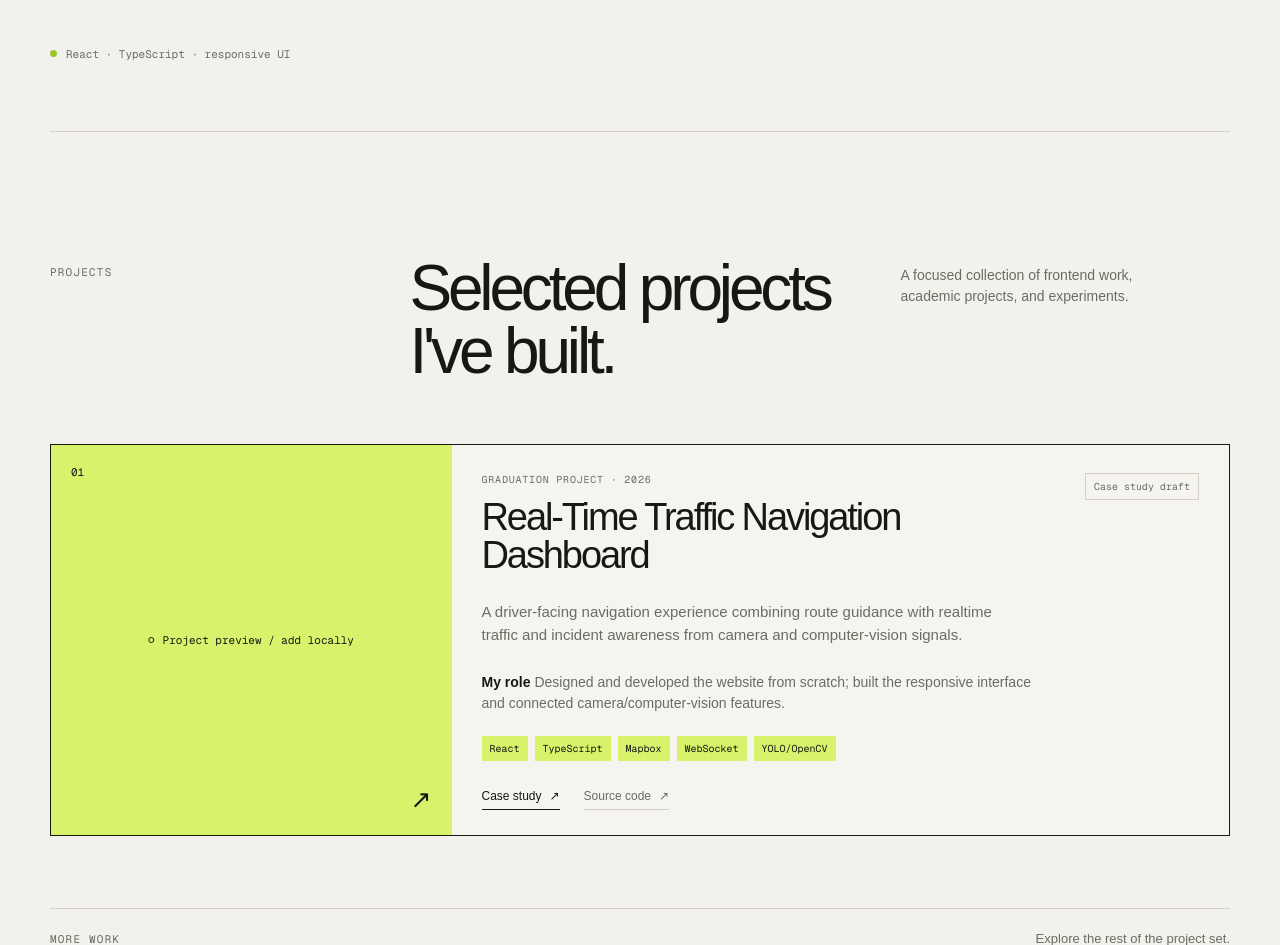
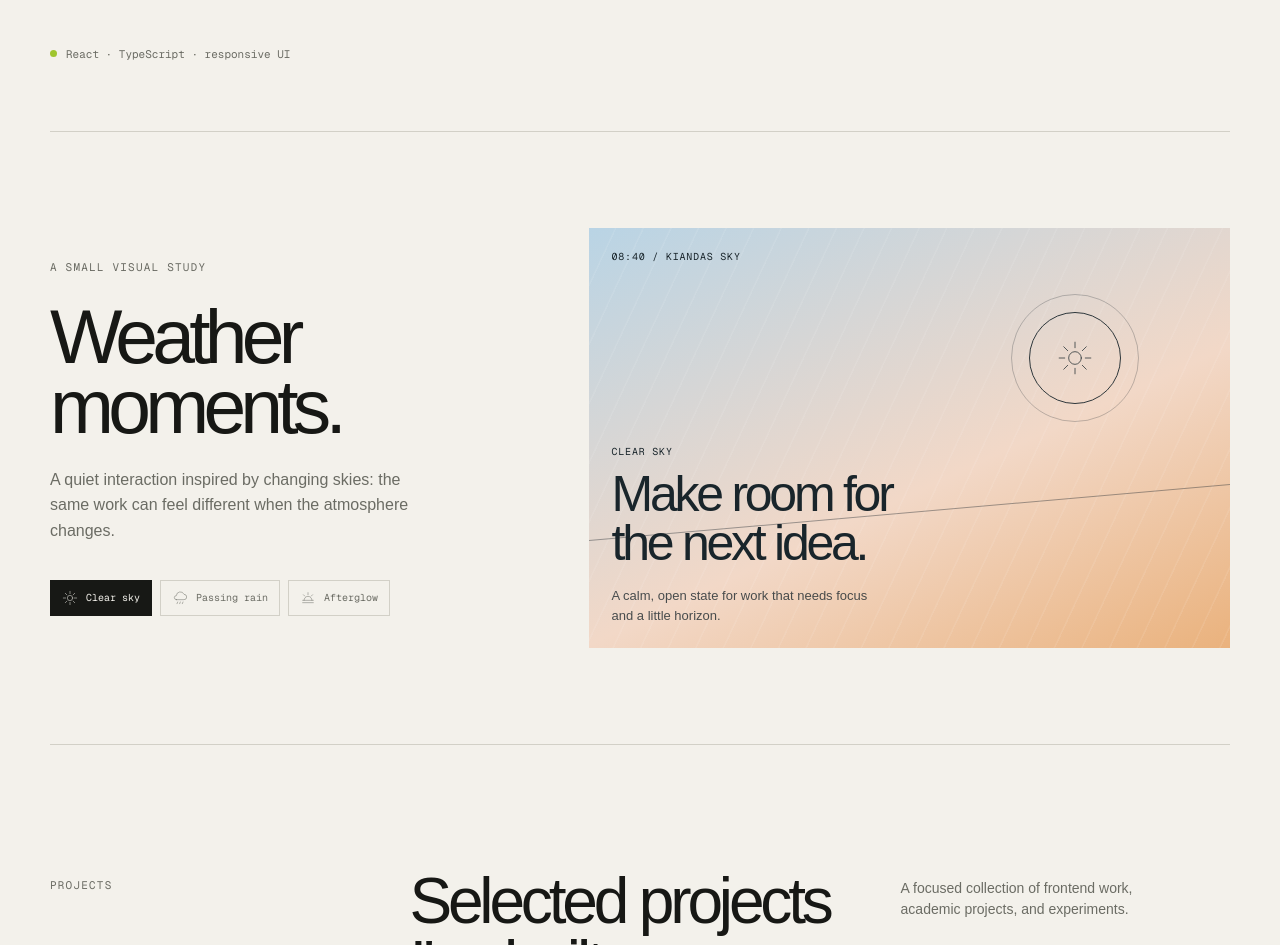
Before and after one commit to lyhoquy/Portfolio, a Next.js app: page / in a window 1280 px wide. Shown: the part 723-1668 px from the top of the page. Built offline with nearby package versions, Linux system fonts and the light colour scheme.

Commit message:
feat: add Tenki no Ko weather moments

```diff
--- a/app/globals.css
+++ b/app/globals.css
@@ -218,3 +218,42 @@ a:focus-visible { outline: 3px solid var(--ink); outline-offset: 4px; }
   .mobile-nav-menu a:hover { background: var(--accent); }
   .nav-resume { font-size: 11px; }
 }
+
+
+/* Weather Moments: atmospheric but restrained, with meaningful state changes. */
+.weather-moments {
+  display: grid;
+  grid-template-columns: minmax(0, .82fr) minmax(0, 1.18fr);
+  gap: 8%;
+  align-items: stretch;
+  padding: 96px 0;
+  border-bottom: 1px solid var(--line);
+}
+.weather-copy { align-self: center; }
+.weather-copy h2 { max-width: 420px; margin: 0; font-size: clamp(42px, 6vw, 82px); font-weight: 500; letter-spacing: -.075em; line-height: .92; }
+.weather-copy > p:not(.eyebrow) { max-width: 390px; margin: 25px 0 0; color: var(--muted); font-size: 16px; line-height: 1.6; }
+.weather-controls { display: flex; flex-wrap: wrap; gap: 8px; margin-top: 36px; }
+.weather-control { display: inline-flex; align-items: center; gap: 8px; border: 1px solid var(--line); padding: 9px 11px; background: transparent; color: var(--muted); font: 10px var(--font-geist-mono), monospace; cursor: pointer; transition: border-color .2s ease, color .2s ease, background .2s ease, transform .2s ease; }
+.weather-control:hover { border-color: var(--ink); color: var(--ink); transform: translateY(-2px); }
+.weather-control[aria-pressed="true"] { border-color: var(--ink); background: var(--ink); color: var(--paper); }
+.weather-control svg { width: 16px; height: 16px; fill: none; stroke: currentColor; stroke-linecap: round; stroke-linejoin: round; stroke-width: 1.5; }
+.weather-scene { position: relative; display: flex; min-height: 420px; flex-direction: column; justify-content: space-between; overflow: hidden; padding: 22px; background: linear-gradient(155deg, #b9d4e5 0%, #f2d8c7 58%, #eab27d 100%); color: #19252b; isolation: isolate; transition: background .45s ease, color .45s ease; }
+.weather-scene::before { position: absolute; inset: 0; z-index: -1; opacity: .22; background: repeating-linear-gradient(115deg, transparent 0 23px, rgb(255 255 255 / 40%) 24px 25px); content: ""; }
+.weather-rain .weather-scene { background: linear-gradient(155deg, #647c91 0%, #a9b7bc 52%, #d0c5b7 100%); color: #f3f1eb; }
+.weather-afterglow .weather-scene { background: linear-gradient(155deg, #43385d 0%, #b85f66 52%, #f0b374 100%); color: #fff4e7; }
+.weather-time, .weather-label { font: 10px var(--font-geist-mono), monospace; letter-spacing: .08em; text-transform: uppercase; }
+.weather-orbit { position: absolute; top: 20%; right: 17%; display: grid; width: 92px; height: 92px; place-items: center; border: 1px solid currentColor; border-radius: 50%; opacity: .9; }
+.weather-orbit::after { position: absolute; width: 128px; height: 128px; border: 1px solid currentColor; border-radius: 50%; opacity: .28; content: ""; }
+.weather-orbit svg { width: 38px; height: 38px; fill: none; stroke: currentColor; stroke-linecap: round; stroke-linejoin: round; stroke-width: 1; }
+.weather-horizon { position: absolute; right: -12%; bottom: 32%; left: -12%; height: 1px; background: currentColor; opacity: .4; transform: rotate(-5deg); }
+.weather-message { max-width: 330px; margin-top: auto; }
+.weather-message h3 { margin: 12px 0 0; font-size: clamp(28px, 4vw, 50px); font-weight: 500; letter-spacing: -.065em; line-height: .98; }
+.weather-message > p:last-child { max-width: 280px; margin: 18px 0 0; font-size: 13px; line-height: 1.55; opacity: .78; }
+@media (prefers-reduced-motion: reduce) { .weather-control { transition: none; } .weather-scene { transition: none; } }
+@media (max-width: 760px) {
+  .weather-moments { display: block; padding: 78px 0; }
+  .weather-controls { margin-bottom: 35px; }
+  .weather-scene { min-height: 360px; }
+  .weather-orbit { top: 18%; right: 16%; width: 74px; height: 74px; }
+  .weather-orbit::after { width: 106px; height: 106px; }
+}
--- a/app/layout.tsx
+++ b/app/layout.tsx
@@ -1,4 +1,5 @@
 import type { Metadata } from "next";
+import type { ReactNode } from "react";
 import { Geist, Geist_Mono } from "next/font/google";
 import "./globals.css";
 
@@ -18,7 +19,7 @@ export const metadata: Metadata = {
     "Ly Ho is a Frontend Developer building responsive and functional web experiences, with a growing interest in UI/UX.",
 };
 
-export default function RootLayout({ children }: LayoutProps<"/">) {
+export default function RootLayout({ children }: Readonly<{ children: ReactNode }>) {
   return (
     <html
       lang="en"
--- a/app/page.tsx
+++ b/app/page.tsx
@@ -2,6 +2,7 @@ import { About, Experience, Skills } from "@/components/portfolio/profile-sectio
 import { Contact, Footer } from "@/components/portfolio/contact";
 import { Hero, SiteNav } from "@/components/portfolio/hero";
 import { Projects } from "@/components/portfolio/projects";
+import { WeatherMoments } from "@/components/portfolio/weather-moments";
 import { projects } from "@/lib/portfolio-data";
 
 export default function Home() {
@@ -11,6 +12,7 @@ export default function Home() {
       <SiteNav />
       <div id="top" className="page-shell">
         <Hero />
+        <WeatherMoments />
         <Projects projects={projects} />
         <About />
         <Experience />
--- /dev/null
+++ b/components/portfolio/weather-moments.tsx
@@ -0,0 +1,101 @@
+"use client";
+
+import { useState } from "react";
+
+type WeatherMode = "clear" | "rain" | "afterglow";
+
+const moments: Record<WeatherMode, { label: string; title: string; detail: string; time: string }> = {
+  clear: {
+    label: "Clear sky",
+    title: "Make room for the next idea.",
+    detail: "A calm, open state for work that needs focus and a little horizon.",
+    time: "08:40",
+  },
+  rain: {
+    label: "Passing rain",
+    title: "Good work can start quietly.",
+    detail: "Small iterations, visible feedback, and patience with the details.",
+    time: "16:12",
+  },
+  afterglow: {
+    label: "Afterglow",
+    title: "Keep the useful parts of the day.",
+    detail: "A warm reset after shipping: reflect, refine, and leave a clear trail.",
+    time: "18:36",
+  },
+};
+
+function SunIcon() {
+  return (
+    <svg viewBox="0 0 48 48" aria-hidden="true" focusable="false">
+      <circle cx="24" cy="24" r="8" />
+      <path d="M24 4v7M24 37v7M4 24h7M37 24h7M9.8 9.8l5 5M33.2 33.2l5 5M38.2 9.8l-5 5M14.8 33.2l-5 5" />
+    </svg>
+  );
+}
+
+function RainIcon() {
+  return (
+    <svg viewBox="0 0 48 48" aria-hidden="true" focusable="false">
+      <path d="M13 29h23a8 8 0 0 0 0-16 12 12 0 0 0-23 4 6 6 0 0 0 0 12Z" />
+      <path d="m17 36-2 5M25 36l-2 5M33 36l-2 5" />
+    </svg>
+  );
+}
+
+function AfterglowIcon() {
+  return (
+    <svg viewBox="0 0 48 48" aria-hidden="true" focusable="false">
+      <path d="M8 31h32M12 31a12 12 0 0 1 24 0M24 8v6M10.2 14.2l4.2 4.2M37.8 14.2l-4.2 4.2" />
+      <path d="M8 38h32" />
+    </svg>
+  );
+}
+
+const icons = { clear: SunIcon, rain: RainIcon, afterglow: AfterglowIcon };
+
+export function WeatherMoments() {
+  const [mode, setMode] = useState<WeatherMode>("clear");
+  const moment = moments[mode];
+  const Icon = icons[mode];
+
+  return (
+    <section className={`weather-moments weather-${mode}`} aria-labelledby="weather-title">
+      <div className="weather-copy">
+        <p className="eyebrow">A small visual study</p>
+        <h2 id="weather-title">Weather moments.</h2>
+        <p>
+          A quiet interaction inspired by changing skies: the same work can feel different
+          when the atmosphere changes.
+        </p>
+        <div className="weather-controls" aria-label="Choose a weather moment">
+          {(Object.keys(moments) as WeatherMode[]).map((weather) => {
+            const WeatherIcon = icons[weather];
+            return (
+              <button
+                className="weather-control"
+                key={weather}
+                type="button"
+                aria-pressed={mode === weather}
+                onClick={() => setMode(weather)}
+              >
+                <WeatherIcon />
+                <span>{moments[weather].label}</span>
+              </button>
+            );
+          })}
+        </div>
+      </div>
+      <div className="weather-scene" aria-live="polite">
+        <span className="weather-time">{moment.time} / KIANDAS SKY</span>
+        <div className="weather-orbit" aria-hidden="true"><Icon /></div>
+        <div className="weather-horizon" aria-hidden="true" />
+        <div className="weather-message">
+          <p className="weather-label">{moment.label}</p>
+          <h3>{moment.title}</h3>
+          <p>{moment.detail}</p>
+        </div>
+      </div>
+    </section>
+  );
+}
```
